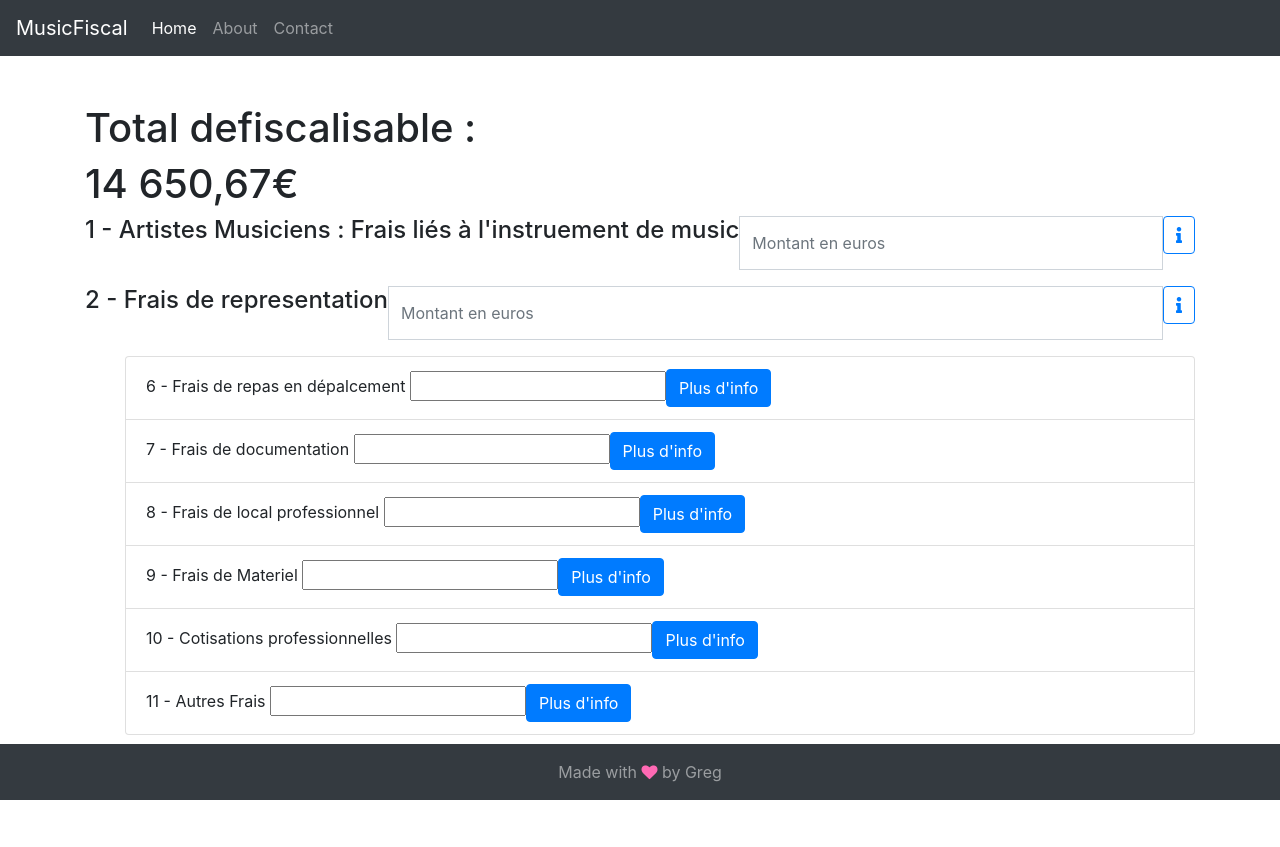
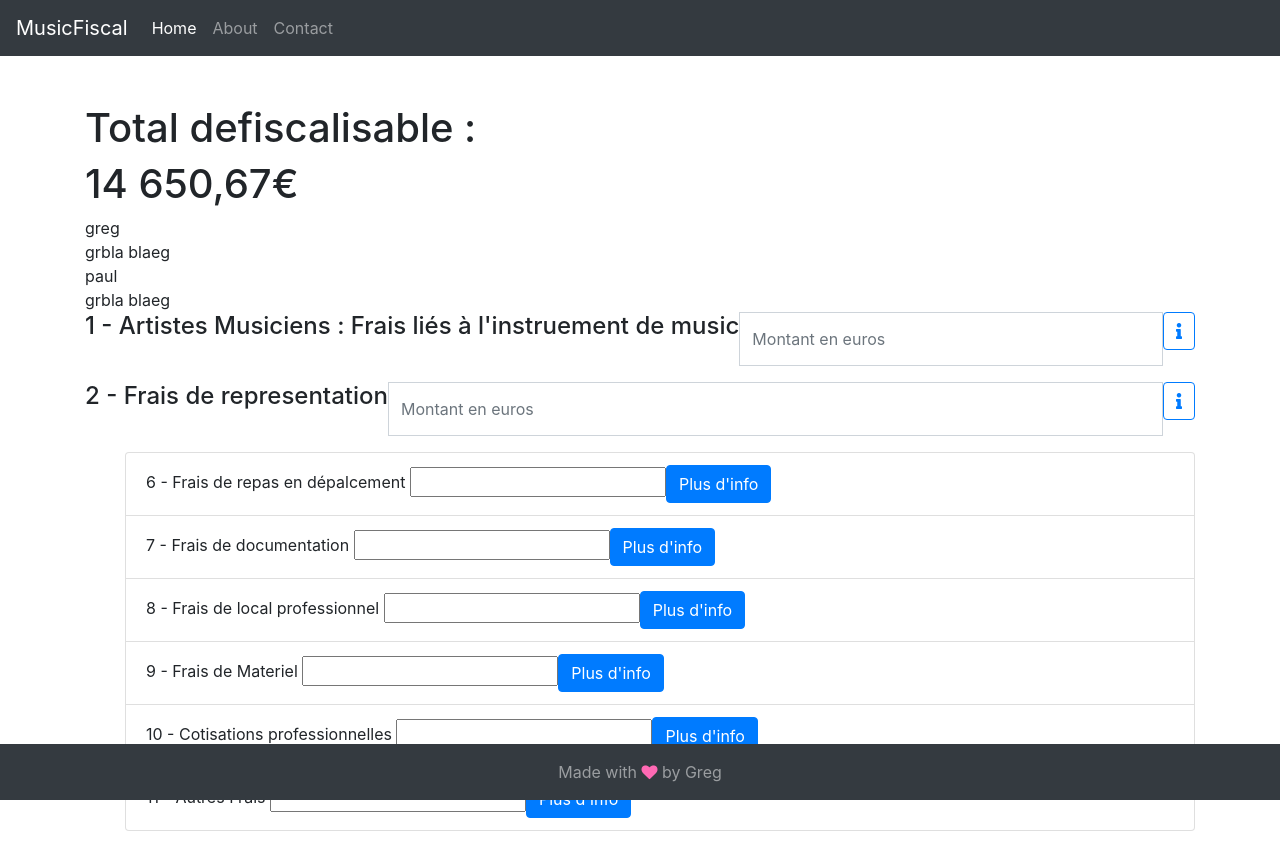
Before and after one commit to gregbans/MusicFiscal, an Angular app: page / in a window 1280 px wide. Before the commit the page ends 800 px from the top, so only its background shows below. Built offline with nearby package versions, Linux system fonts and the light colour scheme.

Commit message:
V3
creation d'un service
fichier json

```diff
--- a/src/app/app.component.html
+++ b/src/app/app.component.html
@@ -6,6 +6,10 @@
     </div>
 
 <!-- Modele reprofuctible-->
+
+
+<div *ngFor='let elem of dtpservice?.dataApp'>{{elem.name}} <br> {{elem.desc}}</div>
+
 
     <div class="input-group mb-3">
       <h4>1 - Artistes Musiciens : Frais liés à l'instruement de music</h4>
@@ -16,10 +20,11 @@
                   <i class="fas fa-info"></i>
           </button>
         </p>
-       <div id="collapse1" [ngbCollapse]="!isCollapsed[0]">
+        <div id="collapse1" [ngbCollapse]="!isCollapsed[0]">
           <div class="card">
             <div class="card-body">
                 Achat, entretien et frais annexes, plus les interets d'emprunt
+
             </div>
           </div>
         </div>
--- a/src/app/app.component.ts
+++ b/src/app/app.component.ts
@@ -1,4 +1,5 @@
 import { Component } from '@angular/core';
+import { DataAppService} from '../app/data-app.service';
 
 @Component({
   selector: 'app-root',
@@ -8,7 +9,8 @@ import { Component } from '@angular/core';
 export class AppComponent {
   title = 'MusicFiscal';
   isCollapsed: boolean[] = new Array(false, false, false, false,false, false,false, false,false, false,false)
-    constructor() {
+    constructor(private dtpservice:DataAppService) {
       this.isCollapsed = new Array(false, false, false, false,false, false,false, false,false, false,false, );
+      alert(this.dtpservice.dataApp);
     }
 }
--- a/src/app/app.module.ts
+++ b/src/app/app.module.ts
@@ -4,6 +4,7 @@ import { NgbModule } from '@ng-bootstrap/ng-bootstrap';
 
 import { AppComponent } from './app.component';
 import { UiModule } from './ui/ui.module';
+import { DataAppService} from '../app/data-app.service';
 
 @NgModule({
   declarations: [
@@ -14,7 +15,7 @@ import { UiModule } from './ui/ui.module';
     BrowserModule,
     UiModule,
   ],
-  providers: [],
+  providers: [DataAppService],
   bootstrap: [AppComponent]
 })
 export class AppModule { }
--- a/src/app/data-app.service.ts
+++ b/src/app/data-app.service.ts
@@ -4,6 +4,22 @@ import { Injectable } from '@angular/core';
   providedIn: 'root'
 })
 export class DataAppService {
+ public dataApp:any[] = [
+  {
+    "name": "greg",
+    "desc": "grbla blaeg"
+  },
+  {
+    "name": "paul",
+    "desc": "grbla blaeg"
+  }
 
-  constructor() { }
+
+
+      ]
+  constructor() {
+
+
+
+   }
 }
```
